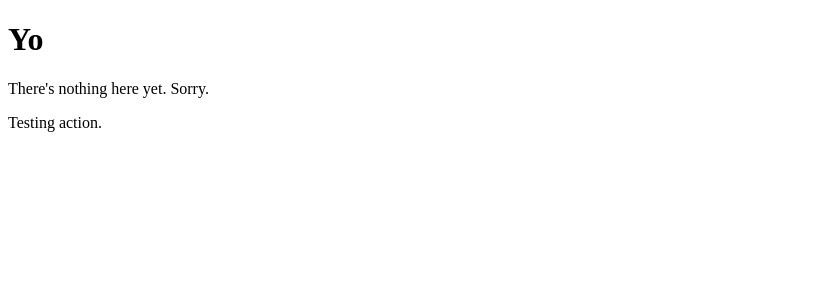
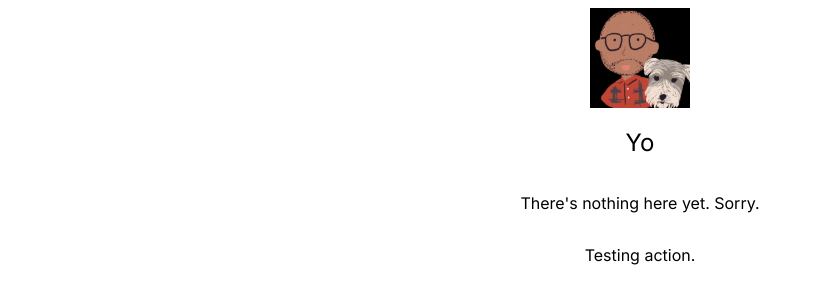
Before and after one commit to lowsound42/citadel, a website with bundled scripts: page index.html in a window 1280 px wide. Shown: the whole page, without its empty margins (0-814 px from the left). Built offline with nearby package versions, Linux system fonts and the light colour scheme.

Commit message:
testing css

```diff
--- /dev/null
+++ b/assets/fonts/inter.css
@@ -0,0 +1,12 @@
+/* Variable fonts usage:
+:root { font-family: "Inter", sans-serif; }
+@supports (font-variation-settings: normal) {
+  :root { font-family: "InterVariable", sans-serif; font-optical-sizing: auto; }
+} */
+@font-face {
+  font-family: InterVariable;
+  font-style: normal;
+  font-weight: 100 900;
+  font-display: swap;
+  src: url('Inter-Regular.woff2') format('woff2');
+}
--- a/css/style.css
+++ b/css/style.css
@@ -0,0 +1,20 @@
+* {
+  box-sizing: border-box;
+}
+
+html {
+  font-family: InterVariable;
+}
+
+body {
+  display: flex;
+  flex-direction: column;
+  align-items: center;
+}
+
+section {
+  width: 100%;
+  display: flex;
+  flex-direction: column;
+  align-items: center;
+}
--- a/index.html
+++ b/index.html
@@ -4,12 +4,16 @@
     <meta charset="UTF-8" />
     <meta name="viewport" content="width=device-width, initial-scale=1" />
     <title></title>
-    <link href="css/style.css" rel="stylesheet" />
+    <link rel="stylesheet" href="./assets/fonts/inter.css" type="text/css" />
+    <link rel="stylesheet" href="./css/style.css" type="text/css" />
   </head>
   <body>
-    <h1>Yo</h1>
-    <p>There's nothing here yet. Sorry.</p>
-    <p>Testing action.</p>
+    <section>
+      <img src="./assets/images/gobiandme.jpg" width="100" />
+      <h1>Yo</h1>
+      <p>There's nothing here yet. Sorry.</p>
+      <p>Testing action.</p>
+    </section>
     <script type="module" src="./scripts/index.js"></script>
   </body>
 </html>
```
Also changed, not shown: assets/fonts/Inter-Regular.woff2 (added), assets/images/gobiandme.jpg (added).
